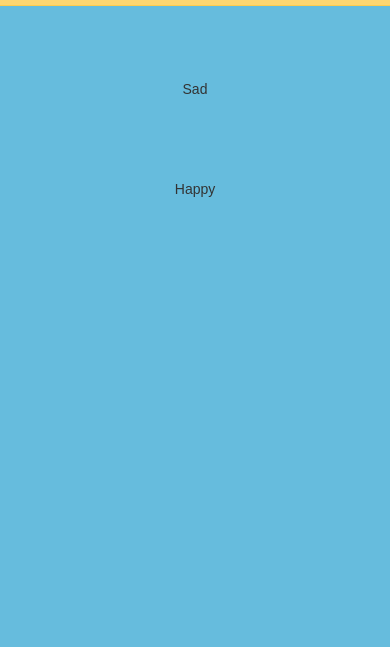
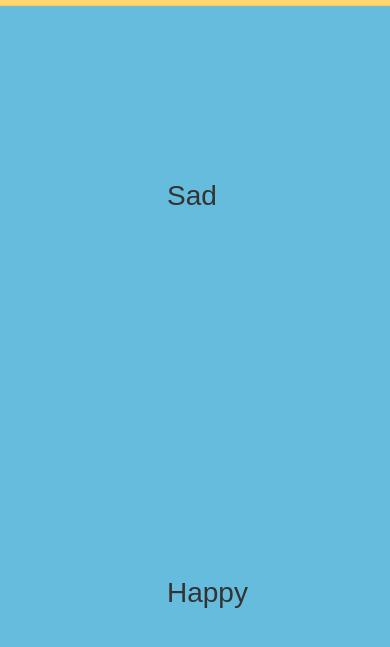
Before and after one commit to techkeytrolls/lina, a website: page lina/www/index.html in a window 390 px wide. Shown: the part 45-692 px from the top of the page. Drawn offline with nearby package versions, Linux system fonts and the light colour scheme; some packages are replaced by stand-ins of ours.

Commit message:
Fixed the 2 main buttons UI.

```diff
--- a/lina/www/css/index.css
+++ b/lina/www/css/index.css
@@ -25,17 +25,31 @@
 html,body {
     height: 100%;
     margin: 0;
-    background-color: #66BCDD;
+    #background-color: #66BCDD;
     font-family: 'RobotoDraft', sans-serif;
 }
 
+body {
+    padding-top: 50px;
+}
+
 .emobutton {
+    position: relative;
     width: 100%;
-    height: 100px;
-    line-height: 100px;
+    height: 50%;
     text-align: center;
-    vertical-align: middle;
-    display: inline-block;
+    background: #66BCDD;
+    font-size: 2em;
+}
+
+.emobutton span {
+    position: absolute;
+    top: 50%;
+    margin: -1em;
+}
+
+.emobutton:focus, .emobutton:hover {
+    background: #2489B0;
 }
 
 .bottom-pane {
@@ -102,12 +116,6 @@ user agent stylesheeth3 {
     border-color: #FFCC4D;
 }
 
-.pages {
-    position: absolute;
-    top: 10%;
-    width: 100%;
-}
-
 @keyframes slideOutLeft {
     to      { transform: translateX(-100%); }
 }
@@ -126,6 +134,10 @@ user agent stylesheeth3 {
     to      { transform: translateX(0); }
 }
 
+#main, .pages {
+    height: 100%;
+}
+
 .pages.ng-enter {
     -webkit-animation: slideInRight 0.2s both ease-in;
     animation: slideInRight 0.2s both ease-in;
--- a/lina/www/pages/home.html
+++ b/lina/www/pages/home.html
@@ -1,5 +1,6 @@
-<div class="emobutton" onclick="insertEmo('Sad')" data-toggle="modal" data-target="#statusModal">Sad</div>
-<div class="emobutton" onclick="insertEmo('Happy')" data-toggle="modal" data-target="#statusModal">Happy</div>
+<div class="emobutton" onclick="insertEmo('Sad')" data-toggle="modal" data-target="#statusModal"><span>Sad</span></div>
+<div class="emobutton" onclick="insertEmo('Happy')" data-toggle="modal" data-target="#statusModal"><span>Happy</span></div>
+
 
 <div class="modal fade" id="statusModal">
     <div class="modal-dialog">
```
